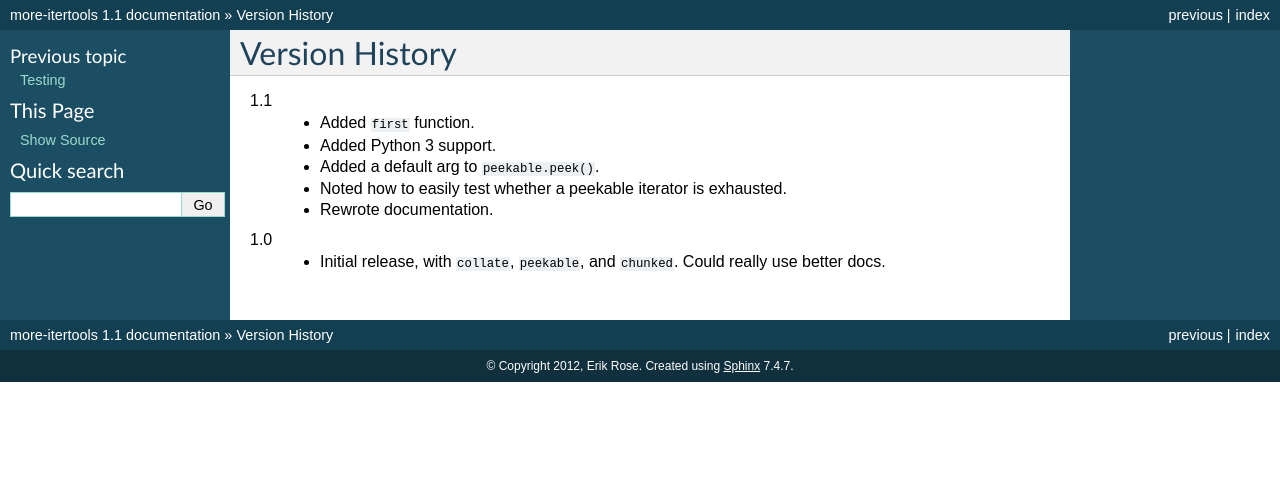
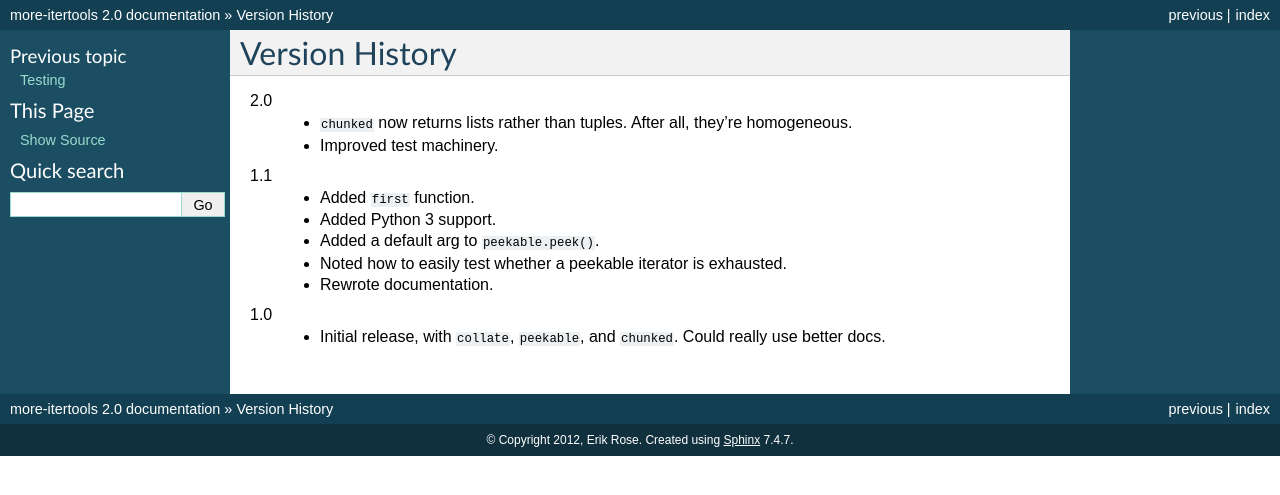
Before and after one commit to more-itertools/more-itertools, a Sphinx documentation site: the page built from docs/versions.rst, in a window 1280 px wide. Shown: the top 495 px of the page. Built offline with Sphinx 7.4.7, drawn with Linux system fonts in a browser that asks for light colours.

Commit message:
Make `chunked` return lists rather than tuples. After all, they're homogeneous. Bump version to 2.0. Fixes #6.

```diff
--- a/docs/conf.py
+++ b/docs/conf.py
@@ -48,9 +48,9 @@
 # built documents.
 #
 # The short X.Y version.
-version = '1.1'
+version = '2.0'
 # The full version, including alpha/beta/rc tags.
-release = '1.1'
+release = version
 
 # The language for content autogenerated by Sphinx. Refer to documentation
 # for a list of supported languages.
--- a/docs/versions.rst
+++ b/docs/versions.rst
@@ -1,6 +1,11 @@
 ===============
 Version History
 ===============
+
+2.0
+    * ``chunked`` now returns lists rather than tuples. After all, they're
+      homogeneous.
+    * Improved test machinery.
 
 1.1
     * Added ``first`` function.
--- a/more_itertools/__init__.py
+++ b/more_itertools/__init__.py
@@ -25,10 +25,11 @@
 
     """
     # Doesn't seem to run into any number-of-args limits.
-    for group in izip_longest(*[iter(iterable)] * n, fillvalue=_marker):
+    for group in (list(g) for g in izip_longest(*[iter(iterable)] * n,
+                                                fillvalue=_marker)):
         if group[-1] is _marker:
             # If this is the last group, shuck off the padding:
-            group = tuple(x for x in group if x is not _marker)
+            del group[group.index(_marker):]
         yield group
 
 
--- a/setup.py
+++ b/setup.py
@@ -17,7 +17,7 @@
 
 setup(
     name='more-itertools',
-    version='1.1',
+    version='2.0',
     description='More routines for operating on iterables, beyond itertools',
     long_description=(open('README.rst').read() + '\n\n' +
                       '\n'.join(open('docs/versions.rst').read()
```
Also changed, not shown: 1 other file.
